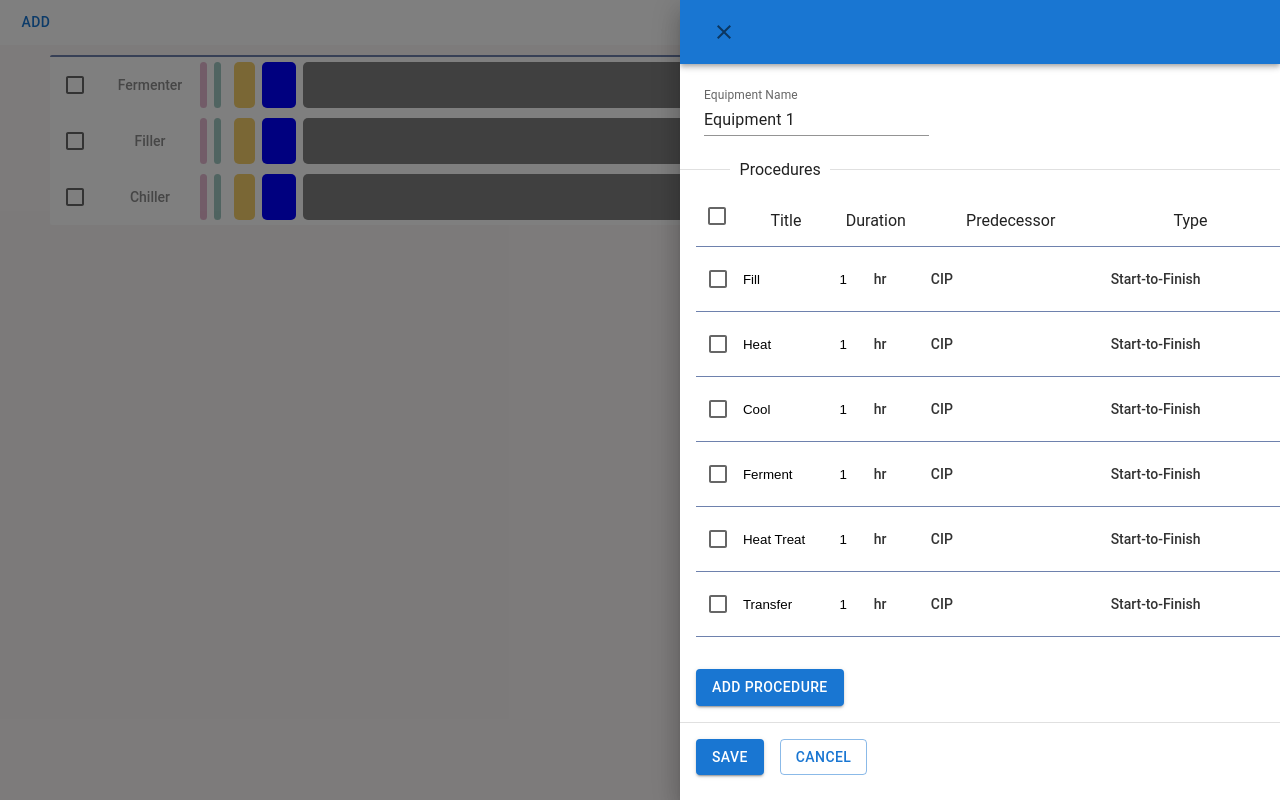
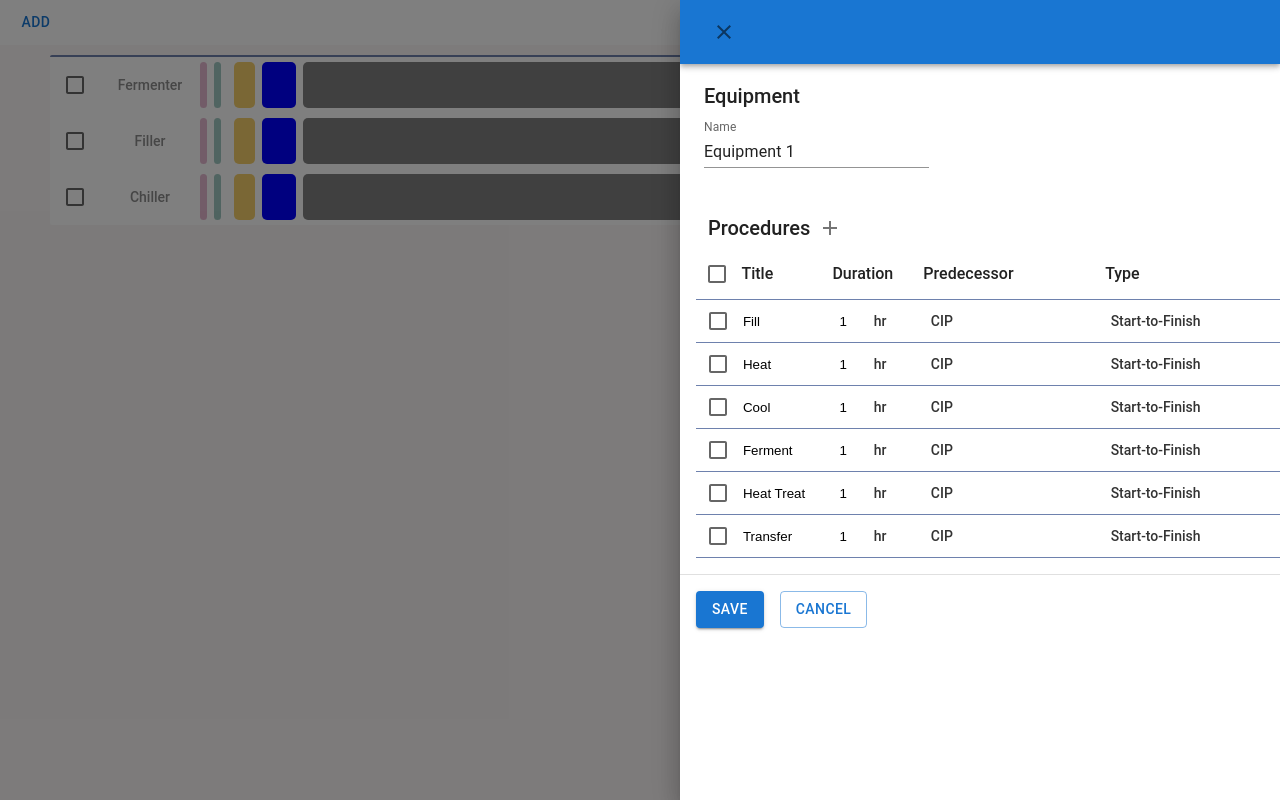
Before and after one commit to mama4294/process-app, a Next.js app: page / in a window 1280 px wide. Both pictures are taken after a click on the button "ADD". Built offline with nearby package versions, Linux system fonts and the light colour scheme.

Commit message:
adds the delete procedure feature

```diff
--- a/components/editEquipment.js
+++ b/components/editEquipment.js
@@ -11,11 +11,18 @@ import Tooltip from "@mui/material/Tooltip";
 import Divider from "@mui/material/Divider";
 import IconButton from "@mui/material/IconButton";
 import CloseIcon from "@mui/icons-material/Close";
+import DeleteIcon from "@mui/icons-material/Delete";
+import AddIcon from "@mui/icons-material/Add";
 import styles from "../styles/ProcedureChart.module.css";
 import { useState, useEffect } from "react";
 import TextInput from "./inputs/textInput";
 import Dropdown from "./inputs/dropdown";
-import { toggleSelection, toggleAll } from "../utils/checkboxes";
+import {
+  toggleSelection,
+  toggleAll,
+  addToArray,
+  deleteByIds,
+} from "../utils/checkboxes";
 
 const EditEquipmentModal = ({ open, handleClose }) => {
   let drawerWidth = screen.width * 0.75;
@@ -130,7 +137,7 @@ const EquipmentInputForm = ({ handleClose }) => {
     title: "Fill",
     duration: "1",
     durationUnit: "hr",
-    predecessor: "CIP",
+    predecessor: "Initial",
     offset: 0,
     offsetUnit: "hr",
     type: "Start-to-Finish",
@@ -168,15 +175,14 @@ const EquipmentInputForm = ({ handleClose }) => {
     setProcedures(newState);
   };
 
-  const addProcedure = () => {
-    const newProcedures = [...procedures, defaultProcedure];
-    console.log(newProcedures);
-    setProcedures(newProcedures);
+  const handleAdd = () => {
+    setProcedures(addToArray(procedures, defaultProcedure));
   };
 
-  useEffect(() => {
-    console.log(selectedProcedures);
-  }, [selectedProcedures]);
+  const handleDelete = () => {
+    setProcedures(deleteByIds(procedures, selectedProcedures));
+    setSelectedProcedures([]);
+  };
 
   const handleToggle = (id) => {
     setSelectedProcedures(toggleSelection(selectedProcedures, id));
@@ -195,9 +201,11 @@ const EquipmentInputForm = ({ handleClose }) => {
           </IconButton>
         </Toolbar>
       </AppBar>
-      <Box sx={{ display: "flex", flexWrap: "wrap", p: 2 }}>
+
+      <Box sx={{ p: 2 }}>
+        <div className={`${styles.title} ${styles.pl8}`}>Equipment</div>
         <TextField
-          label="Equipment Name"
+          label="Name"
           id="title"
           variant="standard"
           sx={{ m: 1, width: "25ch" }}
@@ -205,7 +213,6 @@ const EquipmentInputForm = ({ handleClose }) => {
           onChange={handleChangeEquipment}
         />
       </Box>
-      <Divider textAlign="left">Procedures</Divider>
       <Box sx={{ display: "flex", flexWrap: "wrap", p: 2 }}>
         <Table
           ProcedureData={procedures}
@@ -214,13 +221,15 @@ const EquipmentInputForm = ({ handleClose }) => {
           selectedProcedures={selectedProcedures}
           handleToggle={handleToggle}
           handleToggleAll={handleToggleAll}
+          handleAdd={handleAdd}
+          handleDelete={handleDelete}
         />
       </Box>
-      <Box sx={{ display: "flex", flexWrap: "wrap", p: 2 }}>
-        <Button variant="contained" onClick={addProcedure}>
+      {/* <Box sx={{ display: "flex", flexWrap: "wrap", p: 2 }}>
+        <Button variant="standard" onClick={handleAdd}>
           Add Procedure
         </Button>
-      </Box>
+      </Box> */}
       <Divider />
       <Box sx={{ display: "flex", flexWrap: "wrap", p: 2 }}>
         <Stack spacing={2} direction="row">
@@ -241,10 +250,17 @@ const Table = ({
   selectedProcedures,
   handleToggle,
   handleToggleAll,
+  handleAdd,
+  handleDelete,
 }) => {
   return (
     <>
-      <TableHeader handleToggleAll={handleToggleAll} />
+      <TableHeader
+        handleToggleAll={handleToggleAll}
+        selectedProcedures={selectedProcedures}
+        handleAdd={handleAdd}
+        handleDelete={handleDelete}
+      />
       {ProcedureData.map((procedure) => {
         return (
           <ProcedureRow
@@ -261,7 +277,12 @@ const Table = ({
   );
 };
 
-const TableHeader = ({ handleToggleAll }) => {
+const TableHeader = ({
+  handleToggleAll,
+  selectedProcedures,
+  handleAdd,
+  handleDelete,
+}) => {
   const headers = [
     "Title",
     "Duration",
@@ -275,18 +296,33 @@ const TableHeader = ({ handleToggleAll }) => {
   };
   const label = { inputProps: { "aria-label": "selection" } };
   return (
-    <div className={styles.chartRow}>
+    <>
+      <div className={styles.titleContainer}>
+        <div className={styles.title}>Procedures</div>
+
+        {selectedProcedures.length > 0 ? (
+          <IconButton>
+            <DeleteIcon color="action" onClick={handleDelete} />
+          </IconButton>
+        ) : (
+          <IconButton>
+            <AddIcon color="action" onClick={handleAdd} />
+          </IconButton>
+        )}
+      </div>
+      <div className={`${styles.chartRow} ${styles.headerRow}`}>
         <div>
           <Checkbox {...label} onChange={handleChange} />
         </div>
         {headers.map((header, index) => {
           return (
-          <div className={styles.tableHeader} key={index}>
+            <div className={styles.tableHeaderValue} key={index}>
               {header}
             </div>
           );
         })}
       </div>
+    </>
   );
 };
 
@@ -396,14 +432,14 @@ const ProcedureRow = ({
         </div>
       </div>
       <div className={styles.chartRowLabel}>
-        <TextField
+        {/* <TextField
           label="Resources"
           id="resources"
           variant="standard"
           sx={{ m: 1 }}
           value={resources[0]}
           onChange={handleChangeProcedure(id)}
-        />
+        /> */}
       </div>
       <ul
         className={styles.chartRowBars}
--- a/contexts/equipmentContext.js
+++ b/contexts/equipmentContext.js
@@ -1,5 +1,5 @@
 import { useState, createContext } from "react";
-import { toggleSelection } from "../utils/checkboxes";
+import { toggleSelection, deleteByIds } from "../utils/checkboxes";
 
 const defaultResources = {
   steam: {
@@ -93,13 +93,7 @@ export const EquipmentProvider = ({ children }) => {
   //Equipment state functions
 
   const deleteEquipment = () => {
-    console.log("Equipment", equipment);
-    console.log("IDs", selectionIds);
-    let remainingEquipment = equipment;
-    selectionIds.map((selection) => {
-      remainingEquipment = handleRemove(remainingEquipment, selection);
-    });
-    setEquipment(remainingEquipment);
+    setEquipment(deleteByIds(equipment, selectionIds));
     setSelectionIds([]);
   };
 
--- a/styles/ProcedureChart.module.css
+++ b/styles/ProcedureChart.module.css
@@ -17,16 +17,39 @@
   grid-template-columns: 5ch 10ch 10ch 20ch 20ch 8ch 20ch 1fr;
   background-color: #FFFFFF;
   border-bottom: 1px solid #6E81AD;
+  align-items: center;
 }
 /* .chartRow:hover {
   background-color: #c1d3ff;
 } */
 
-.tableHeader{
+.tableHeaderValue{
   /* background-color: #6E81AD;
   color: #fff; */
   padding: 1rem 0;
-  text-align: center;
+  text-align: left;
+}
+
+.titleContainer{
+  padding-left: 12px;
+  display: flex;
+  /* justify-content: space-between; */
+  align-items: center;
+
+}
+
+.title{
+  font-weight: 500;
+    font-size: 1.25rem;
+    line-height: 1.6;
+}
+
+.pl8{
+  padding-left: 8px;
+}
+
+.headerRow{
+  font-weight: 500;
 }
 
 .chart-period {
--- a/utils/checkboxes.js
+++ b/utils/checkboxes.js
@@ -29,3 +29,17 @@ export const toggleAll = (array, checked) => {
   }
   return newArray;
 };
+
+export const addToArray = (array, item) => {
+  return [...array, item];
+};
+
+export const deleteByIds = (array, ids) => {
+  console.log("Array", array);
+  console.log("IDs", ids);
+  let newArray = array;
+  ids.map((selection) => {
+    newArray = handleRemove(newArray, selection);
+  });
+  return newArray;
+};
```
Lines whose indentation alone changed are shown as unchanged.
